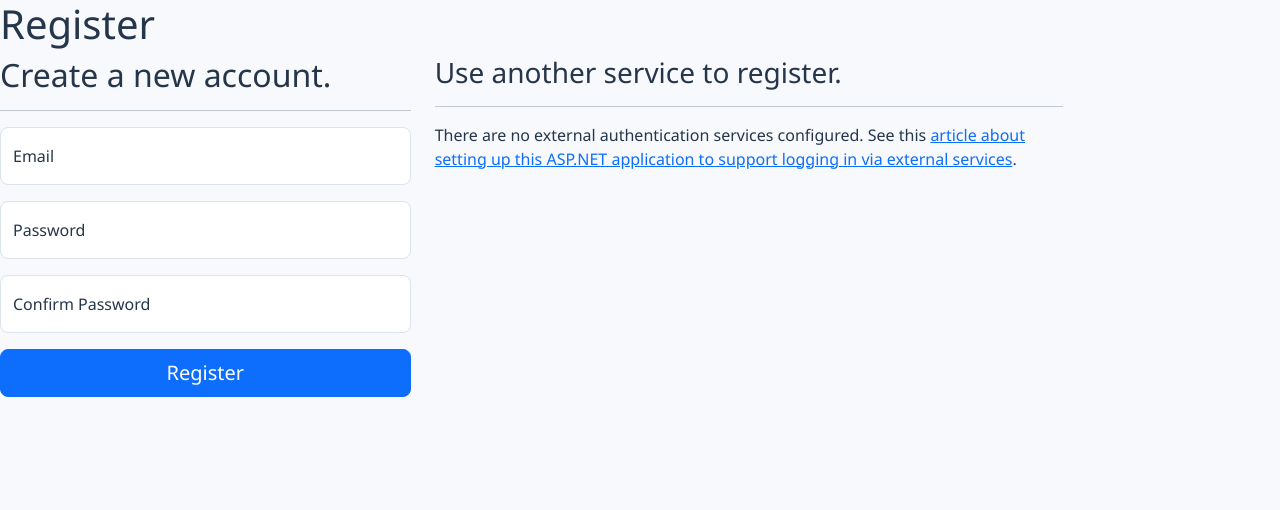
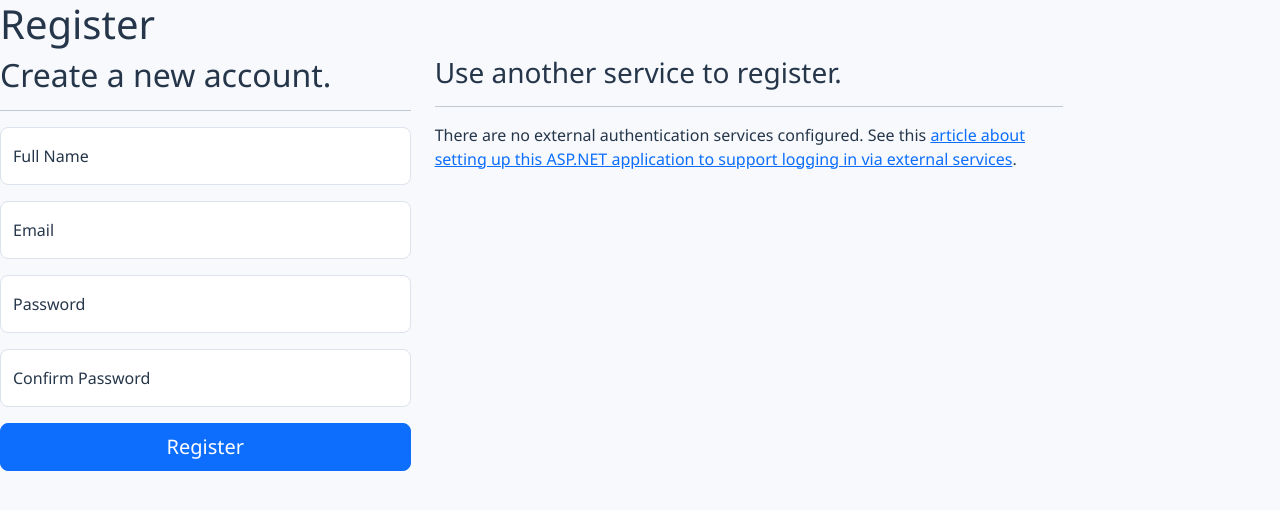
Before and after one commit to 4hmad69/MolTol, an ASP.NET Core app: page /Identity/Account/Register in a window 1280 px wide. Shown: the top 510 px of the page. Run offline with ASP.NET Core 8, Linux system fonts and the light colour scheme; tables that the repository leaves empty hold one stand-in row (values such as "Sample post"); some libraries are stand-ins or nearby versions.

Commit message:
Add full name to Identity registration

```diff
--- a/Areas/Identity/Pages/Account/Register.cshtml
+++ b/Areas/Identity/Pages/Account/Register.cshtml
@@ -12,6 +12,11 @@
             <h2>Create a new account.</h2>
             <hr />
             <div asp-validation-summary="ModelOnly" class="text-danger" role="alert"></div>
+            <div class="form-floating mb-3">
+                <input asp-for="Input.FullName" class="form-control" autocomplete="name" aria-required="true" placeholder="Enter your full name" />
+                <label asp-for="Input.FullName">Full Name</label>
+                <span asp-validation-for="Input.FullName" class="text-danger"></span>
+            </div>
             <div class="form-floating mb-3">
                 <input asp-for="Input.Email" class="form-control" autocomplete="username" aria-required="true" placeholder="name@example.com" />
                 <label asp-for="Input.Email">Email</label>
--- a/Areas/Identity/Pages/Account/Register.cshtml.cs
+++ b/Areas/Identity/Pages/Account/Register.cshtml.cs
@@ -70,6 +70,10 @@ public class RegisterModel : PageModel
     /// </summary>
     public class InputModel
     {
+        [Required]
+        [StringLength(100)]
+        [Display(Name = "Full Name")]
+        public string FullName { get; set; } = default!;
         /// <summary>
         ///     This API supports the ASP.NET Core Identity default UI infrastructure and is not intended to be used
         ///     directly from your code. This API may change or be removed in future releases.
@@ -113,6 +117,7 @@ public class RegisterModel : PageModel
         if (ModelState.IsValid)
         {
             var user = CreateUser();
+            user.FullName = Input.FullName;
 
             await _userStore.SetUserNameAsync(user, Input.Email, CancellationToken.None);
             await _emailStore.SetEmailAsync(user, Input.Email, CancellationToken.None);
--- a/Program.cs
+++ b/Program.cs
@@ -17,6 +17,7 @@ builder.Services
     })
     .AddRoles<IdentityRole>()
     .AddEntityFrameworkStores<ApplicationDbContext>();
+
 
 builder.Services.AddControllersWithViews();
 builder.Services.AddRazorPages();
```
